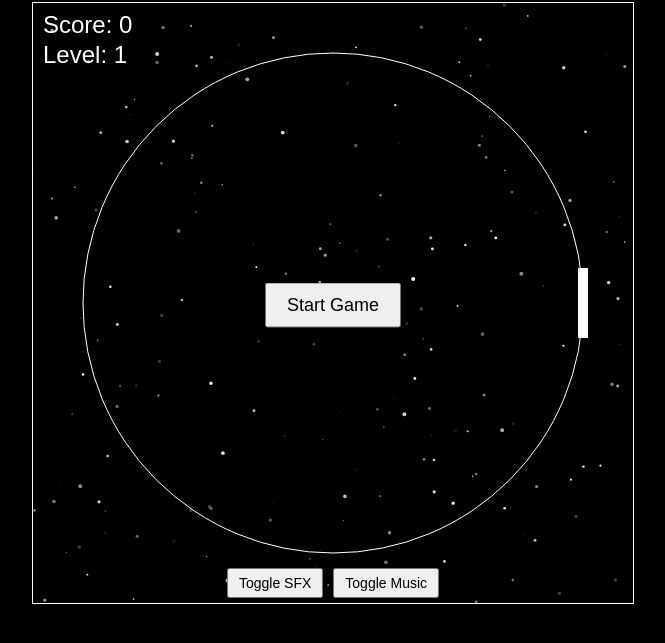
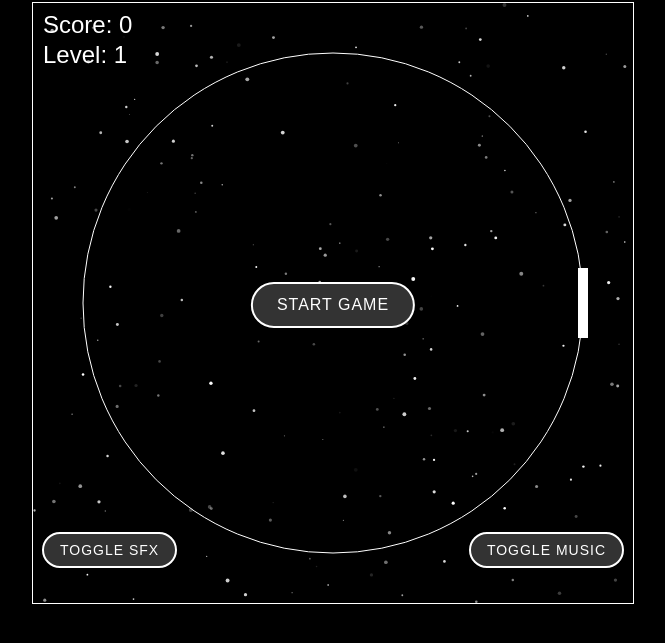
Before and after one commit to masterno/circle_pong, a plain HTML site: page index.html in a window 1280 px wide. Shown: the part 95-738 px from the top of the page, without its empty margins (307-972 px from the left). Drawn offline with Linux system fonts and the light colour scheme.

Commit message:
Added powerups, paddle fx, button css and more

```diff
--- a/game.js
+++ b/game.js
@@ -81,6 +81,8 @@ function init() {
 
     // Set up event listeners
     document.addEventListener('mousemove', movePaddle);
+    canvas.addEventListener('touchstart', movePaddleTouch); // Add touch event
+    canvas.addEventListener('touchmove', movePaddleTouch); // Add touch event
     document.getElementById('startButton').addEventListener('click', startGame);
     document.getElementById('playAgainButton').addEventListener('click', startGame);
 
@@ -185,6 +187,9 @@ function update() {
             levelProgress++;
             checkLevelUp();
             playSound(paddleHitSound);
+
+            // Add flash effect
+            addPaddleFlashEffect();
         } else {
             // Game over
             endGame();
@@ -290,6 +295,13 @@ function movePaddle(event) {
     const mouseX = event.clientX - rect.left - CANVAS_SIZE / 2;
     const mouseY = event.clientY - rect.top - CANVAS_SIZE / 2;
     paddleAngle = Math.atan2(mouseY, mouseX);
+}
+
+function movePaddleTouch(event) {
+    const rect = canvas.getBoundingClientRect();
+    const touchX = event.touches[0].clientX - rect.left - CANVAS_SIZE / 2;
+    const touchY = event.touches[0].clientY - rect.top - CANVAS_SIZE / 2;
+    paddleAngle = Math.atan2(touchY, touchX);
 }
 
 function resetBall() {
@@ -498,4 +510,21 @@ function resetPowerups() {
     paddleSizeMultiplier = 1;
 }
 
+function addPaddleFlashEffect() {
+    const paddle = document.createElement('div');
+    paddle.style.position = 'absolute';
+    paddle.style.width = `${PADDLE_WIDTH}px`;
+    paddle.style.height = `${PADDLE_HEIGHT * paddleSizeMultiplier}px`;
+    paddle.style.left = `${CANVAS_SIZE / 2 + Math.cos(paddleAngle) * CIRCLE_RADIUS - PADDLE_WIDTH / 2}px`;
+    paddle.style.top = `${CANVAS_SIZE / 2 + Math.sin(paddleAngle) * CIRCLE_RADIUS - (PADDLE_HEIGHT * paddleSizeMultiplier) / 2}px`;
+    paddle.style.transform = `rotate(${paddleAngle}rad)`;
+    paddle.classList.add('paddle-flash');
+
+    document.getElementById('gameContainer').appendChild(paddle);
+
+    setTimeout(() => {
+        paddle.remove();
+    }, 300); // Remove after animation completes
+}
+
 window.onload = init;
--- a/styles.css
+++ b/styles.css
@@ -17,14 +17,33 @@ canvas {
     border: 1px solid white;
 }
 
+#startButton, #playAgainButton, #toggleSfx, #toggleMusic {
+    background-color: #333;
+    color: #fff;
+    border: 2px solid #fff;
+    border-radius: 25px;
+    padding: 12px 24px;
+    font-size: 16px;
+    cursor: pointer;
+    transition: all 0.3s ease;
+    text-transform: uppercase;
+    letter-spacing: 1px;
+    outline: none;
+}
+
+#startButton:hover, #playAgainButton:hover, #toggleSfx:hover, #toggleMusic:hover {
+    background-color: #fff;
+    color: #000;
+}
+
 #startButton, #playAgainButton {
     position: absolute;
-    top: 50%;
     left: 50%;
     transform: translate(-50%, -50%);
-    padding: 10px 20px;
-    font-size: 18px;
-    cursor: pointer;
+}
+
+#startButton {
+    top: 50%;
 }
 
 #playAgainButton {
@@ -33,17 +52,24 @@ canvas {
 
 #audioControls {
     position: absolute;
-    bottom: 10px;
-    left: 50%;
-    transform: translateX(-50%);
+    bottom: 20px;
+    left: 0;
+    right: 0;
     display: flex;
-    gap: 10px;
+    justify-content: space-between;
+    padding: 0 20px;
 }
 
-#toggleSfx, #toggleMusic {
-    padding: 5px 10px;
-    font-size: 14px;
-    cursor: pointer;
+#toggleSfx {
+    position: absolute;
+    left: 10px;
+    bottom: 20px;
+}
+
+#toggleMusic {
+    position: absolute;
+    right: 10px;
+    bottom: 20px;
 }
 
 #gameTitle {
@@ -57,3 +83,18 @@ canvas {
     width: 100%;
     margin: 0;
 }
+
+#toggleSfx, #toggleMusic {
+    padding: 8px 16px; /* Decreased padding */
+    font-size: 14px;   /* Decreased font size */
+}
+
+@keyframes paddleFlash {
+    0% { box-shadow: 0 0 0 0 rgba(255, 255, 255, 0.7); }
+    50% { box-shadow: 0 0 0 20px rgba(255, 255, 255, 0); }
+    100% { box-shadow: 0 0 0 0 rgba(255, 255, 255, 0); }
+}
+
+.paddle-flash {
+    animation: paddleFlash 0.3s ease-out;
+}
```
